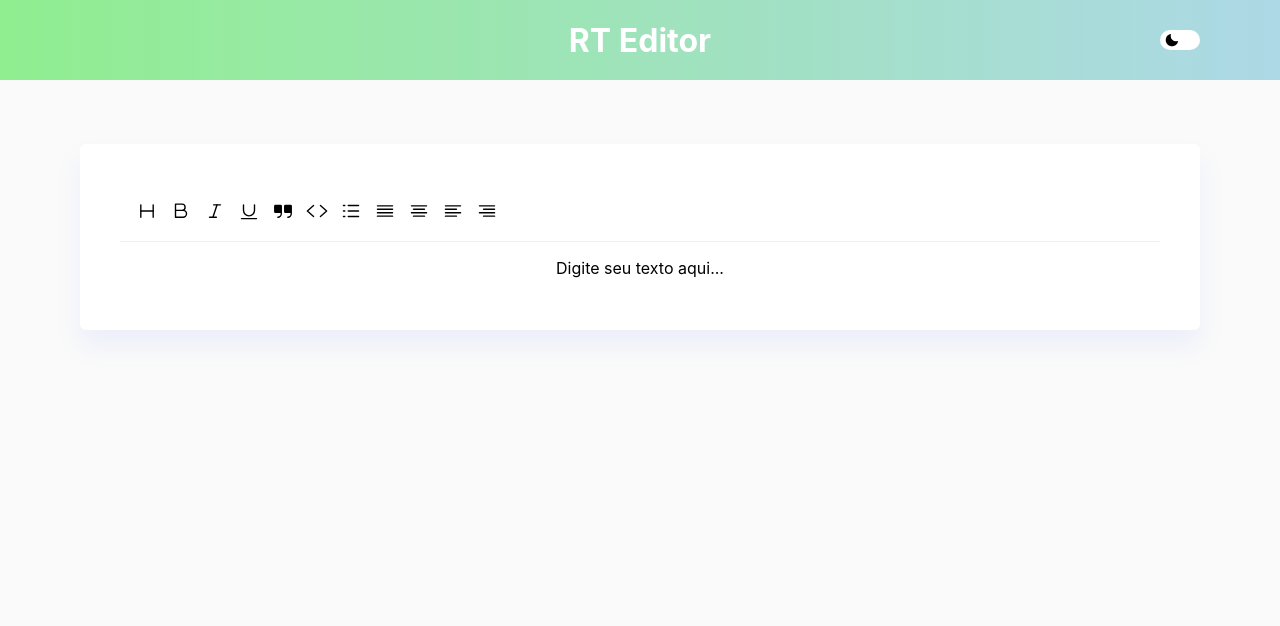
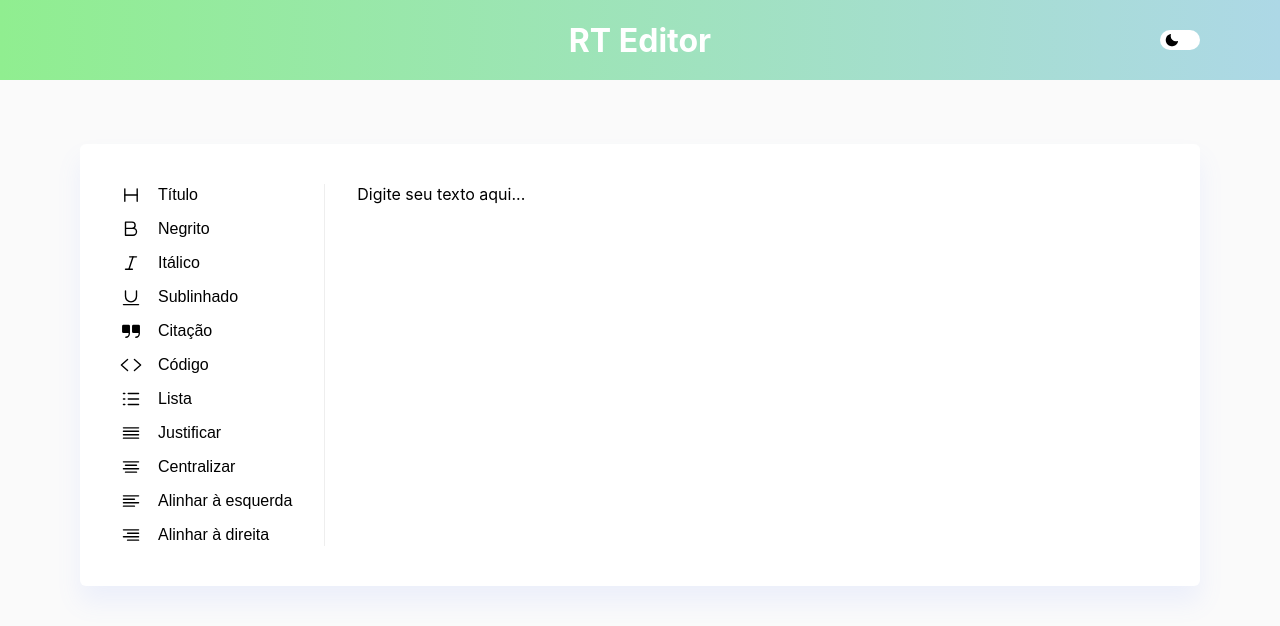
Before and after one commit to RafaelC77/rich-text-editor, a React (Create React App) app: page / in a window 1280 px wide. Shown: the top 626 px of the page. Built offline with nearby package versions, Linux system fonts and the light colour scheme.

Commit message:
feat: improve responsive style

```diff
--- a/src/App.tsx
+++ b/src/App.tsx
@@ -179,66 +179,77 @@ export function App() {
               onClick={() => CustomEditor.toggleTitleBlock(editor)}
             >
               <TextH size={22} />
+              <span>Título</span>
             </button>
             <button
               title="Negrito (alt+b)"
               onClick={() => CustomEditor.toggleBoldMark(editor)}
             >
               <TextBolder size={22} />
+              <span>Negrito</span>
             </button>
             <button
               title="Itálico (alt+i)"
               onClick={() => CustomEditor.toggleItalicMark(editor)}
             >
               <TextItalic size={22} />
+              <span>Itálico</span>
             </button>
             <button
               title="Sublinhado (alt+u)"
               onClick={() => CustomEditor.toggleUnderlineMark(editor)}
             >
               <TextUnderline size={22} />
+              <span>Sublinhado</span>
             </button>
             <button
               title="Citação (alt+q)"
               onClick={() => CustomEditor.toggleQuoteBlock(editor)}
             >
               <Quotes size={22} weight={"fill"} />
+              <span>Citação</span>
             </button>
             <button
               title="Código (alt+c)"
               onClick={() => CustomEditor.toggleCodeBlock(editor)}
             >
               <CodeSimple size={22} />
+              <span>Código</span>
             </button>
             <button
               title="Lista (alt+z)"
               onClick={() => CustomEditor.toggleListBlock(editor)}
             >
               <ListDashes size={22} />
+              <span>Lista</span>
             </button>
             <button
               title="Justificar (alt+j)"
               onClick={() => CustomEditor.setTextAlign(editor, "justify")}
             >
               <TextAlignJustify size={22} />
+              <span>Justificar</span>
             </button>
             <button
               title="Centralizar (alt+e)"
               onClick={() => CustomEditor.setTextAlign(editor, "center")}
             >
               <TextAlignCenter size={22} />
+              <span>Centralizar</span>
             </button>
             <button
               title="Alinhar à esquerda (alt+l)"
               onClick={() => CustomEditor.setTextAlign(editor, "left")}
             >
               <TextAlignLeft size={22} />
+              <span>Alinhar à esquerda</span>
             </button>
             <button
               title="Alinhar à direita (alt+r)"
               onClick={() => CustomEditor.setTextAlign(editor, "right")}
             >
               <TextAlignRight size={22} />
+              <span>Alinhar à direita</span>
             </button>
           </div>
           <Slate
--- a/src/index.css
+++ b/src/index.css
@@ -33,8 +33,7 @@ main {
   box-shadow: rgba(118, 143, 255, 0.1) 0 1rem 1.5rem 0;
 
   display: flex;
-  flex-direction: column;
-  align-items: center;
+  align-items: start;
 }
 
 main h1 {
@@ -68,12 +67,13 @@ li {
 }
 
 .toolbar {
-  border-bottom: 1px solid #eee;
-  padding: 1rem;
-  margin-bottom: 1rem;
-  width: 100%;
+  border-right: 1px solid #eee;
+  padding: 0 2rem 0 0;
+  margin-right: 2rem;
+  height: 100%;
 
   display: flex;
+  flex-direction: column;
   gap: 0.75rem;
   flex-wrap: wrap;
 }
@@ -84,9 +84,37 @@ button {
   cursor: pointer;
 }
 
+main button {
+  display: flex;
+  align-items: center;
+  gap: 1rem;
+}
+
+main button span {
+  text-align: left;
+  font-size: 1rem;
+}
+
 @media (max-width: 992px) {
   html {
     font-size: 93.75%;
+  }
+
+  main {
+    flex-direction: column;
+  }
+
+  .toolbar {
+    flex-direction: row;
+    width: 100%;
+    border-bottom: 1px solid #eee;
+    border-right: 0;
+    padding: 0 0 1rem;
+    margin-bottom: 1rem;
+  }
+
+  main button span {
+    display: none;
   }
 }
 
```
